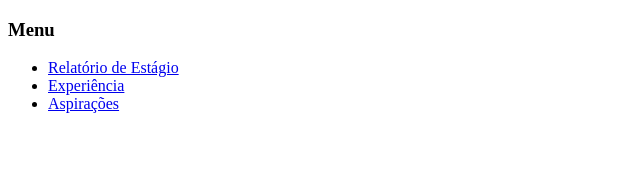
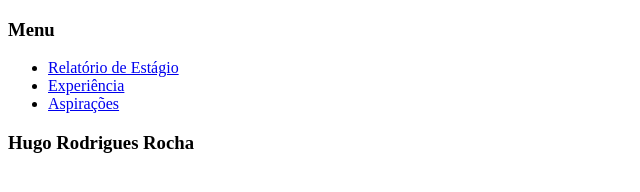
Before and after one commit to HugoRr5/html-texto, a plain HTML site: page index.html in a window 1280 px wide. Shown: the whole page, without its empty margins (0-640 px from the left). Drawn offline with Linux system fonts and the light colour scheme.

Commit message:
atualizaçao

```diff
--- a/index.html
+++ b/index.html
@@ -12,5 +12,8 @@
   <li><a href="experiencias.html">Experiência</a></li>
   <li><a href="aspiracoes.html">Aspirações</a></li>
 </ul>
+ <h3>
+    Hugo Rodrigues Rocha
+ </h3>
 </body>
 </html>
```
